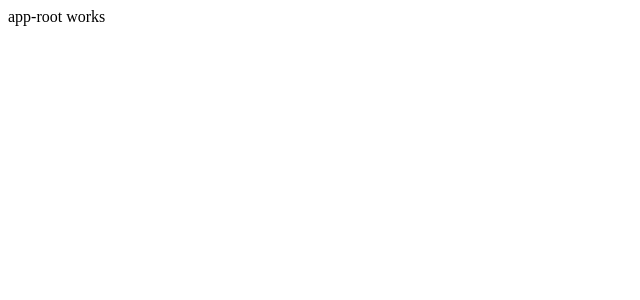
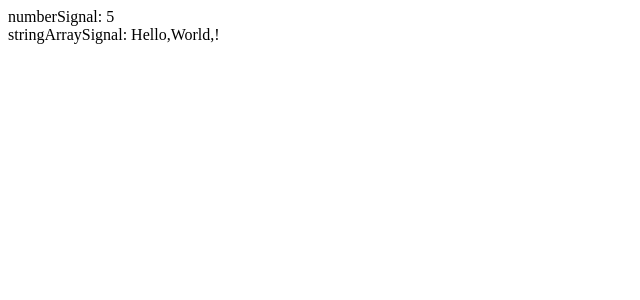
Before and after one commit to eliJaimes/AngularBootCampExercisePart5, an Angular app: page / in a window 1280 px wide. Shown: the top 300 px of the page, without its empty margins (0-640 px from the left). Built offline with nearby package versions, Linux system fonts and the light colour scheme.

Commit message:
Create a signal

```diff
--- a/angular.json
+++ b/angular.json
@@ -119,5 +119,8 @@
         }
       }
     }
+  },
+  "cli": {
+    "analytics": false
   }
 }
--- a/src/app/app.component.html
+++ b/src/app/app.component.html
@@ -1,3 +1,7 @@
 <!-- ••[1]••••••••••••••••••••••••• app.component.html •••••••••••••••••••••••••••••• -->
 
-<div>app-root works</div>
+<div>
+	<!-- You render a signal by reading it's value with '()' at the end -->
+	<div>numberSignal: {{ numberSignal() }}</div>
+	<div>stringArraySignal: {{ stringArraySignal() }}</div>
+</div>
--- a/src/app/app.component.ts
+++ b/src/app/app.component.ts
@@ -1,12 +1,21 @@
 /* ••[1]••••••••••••••••••••••••• app.component.ts •••••••••••••••••••••••••••••• */
 
-import { Component } from '@angular/core';
+import { Component, WritableSignal, signal } from '@angular/core';
 
 @Component({
-  imports: [],
-  selector: 'app-root',
-  standalone: true,
-  styleUrl: './app.component.scss',
-  templateUrl: './app.component.html',
+	imports: [],
+	selector: 'app-root',
+	standalone: true,
+	styleUrl: './app.component.scss',
+	templateUrl: './app.component.html',
 })
-export class AppComponent {}
+export class AppComponent {
+	// This is how you define a signal
+	public readonly numberSignal: WritableSignal<number> = signal(5);
+
+	public readonly stringArraySignal: WritableSignal<Array<string>> = signal([
+		'Hello',
+		'World',
+		'!',
+	]);
+}
```
